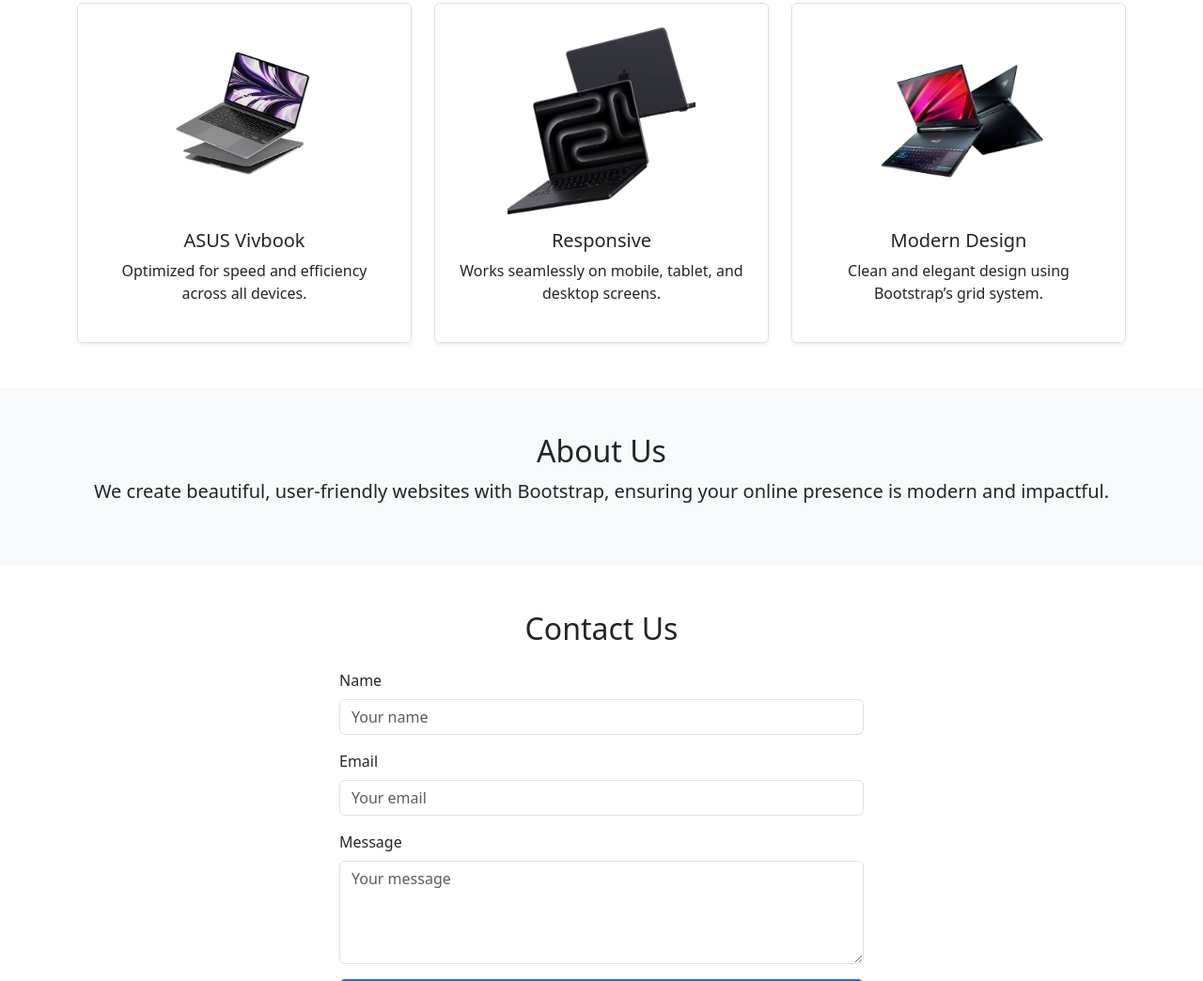
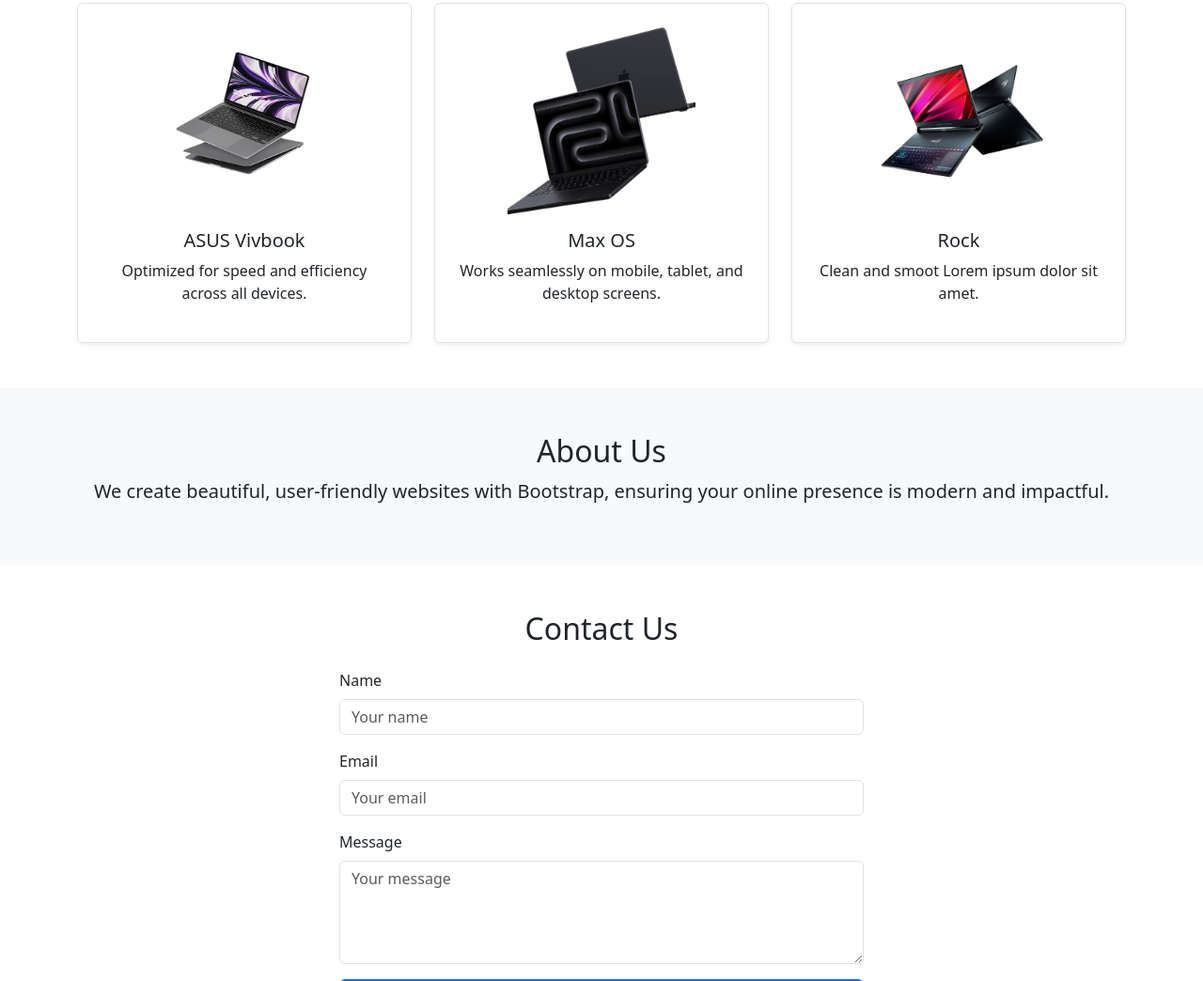
Before and after one commit to kravann21212112/Homework-Bosstrap, a plain HTML site: page index.html in a window 1280 px wide. Shown: the part 963-2007 px from the top of the page at 94% size. Drawn offline with nearby package versions, Linux system fonts and the light colour scheme.

Commit message:
fix:text

```diff
--- a/index.html
+++ b/index.html
@@ -67,15 +67,15 @@
         <div class="col-md-4">
           <div class="p-4 border rounded shadow-sm">
             <div class="feature-icon mb-3"><img src="./image-removebg-preview (1).png" alt="" style="width: 200px;"></div>
-            <h5>Responsive</h5>
+            <h5>Max OS</h5>
             <p>Works seamlessly on mobile, tablet, and desktop screens.</p>
           </div>
         </div>
         <div class="col-md-4">
           <div class="p-4 border rounded shadow-sm">
             <div class="feature-icon mb-3"><img src="./photo_2025-09-05_15-20-36-removebg-preview.png" alt="" style="width: 200px;"></div>
-            <h5>Modern Design</h5>
-            <p>Clean and elegant design using Bootstrap’s grid system.</p>
+            <h5>Rock</h5>
+            <p>Clean and smoot Lorem ipsum dolor sit amet.</p>
           </div>
         </div>
       </div>
```
